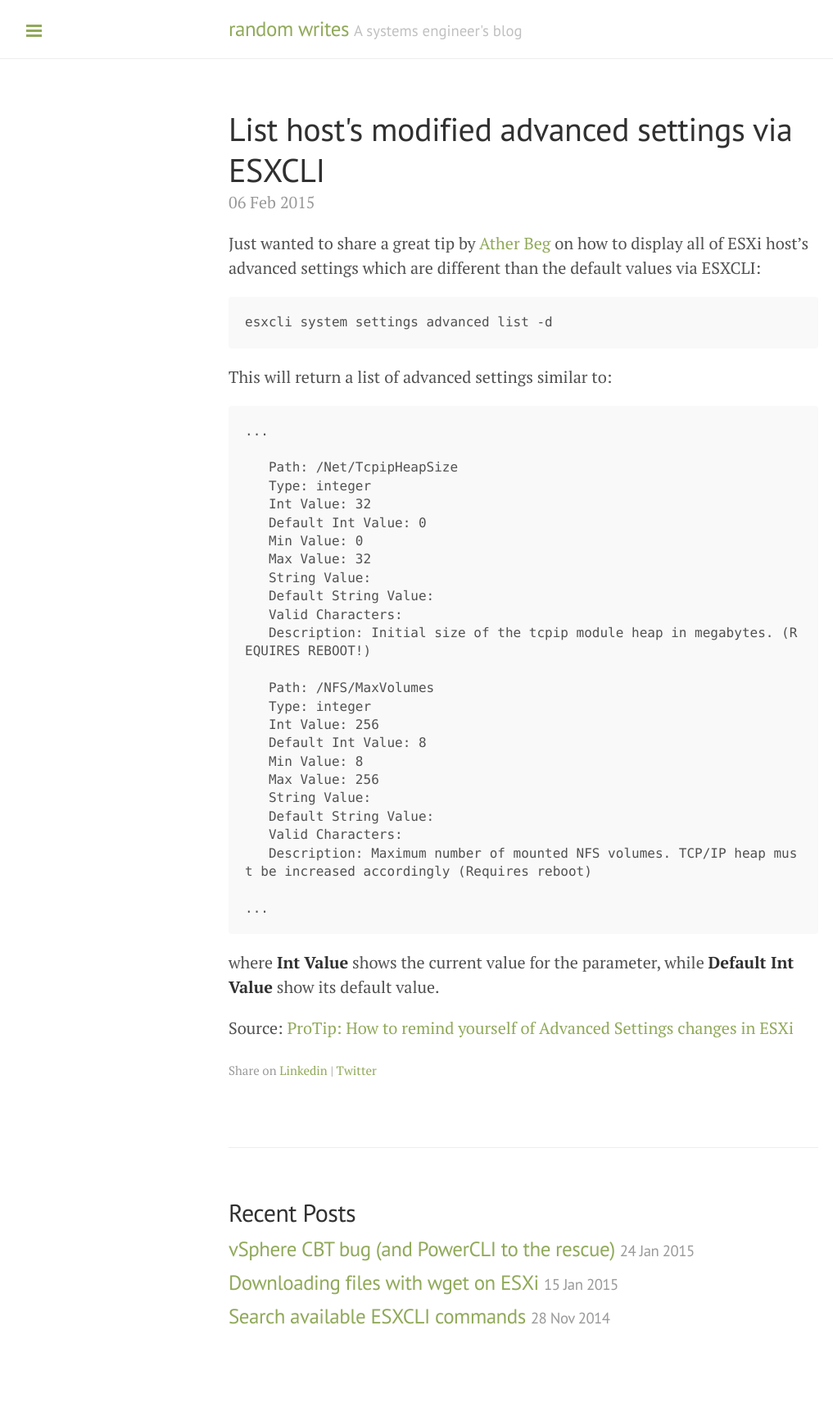
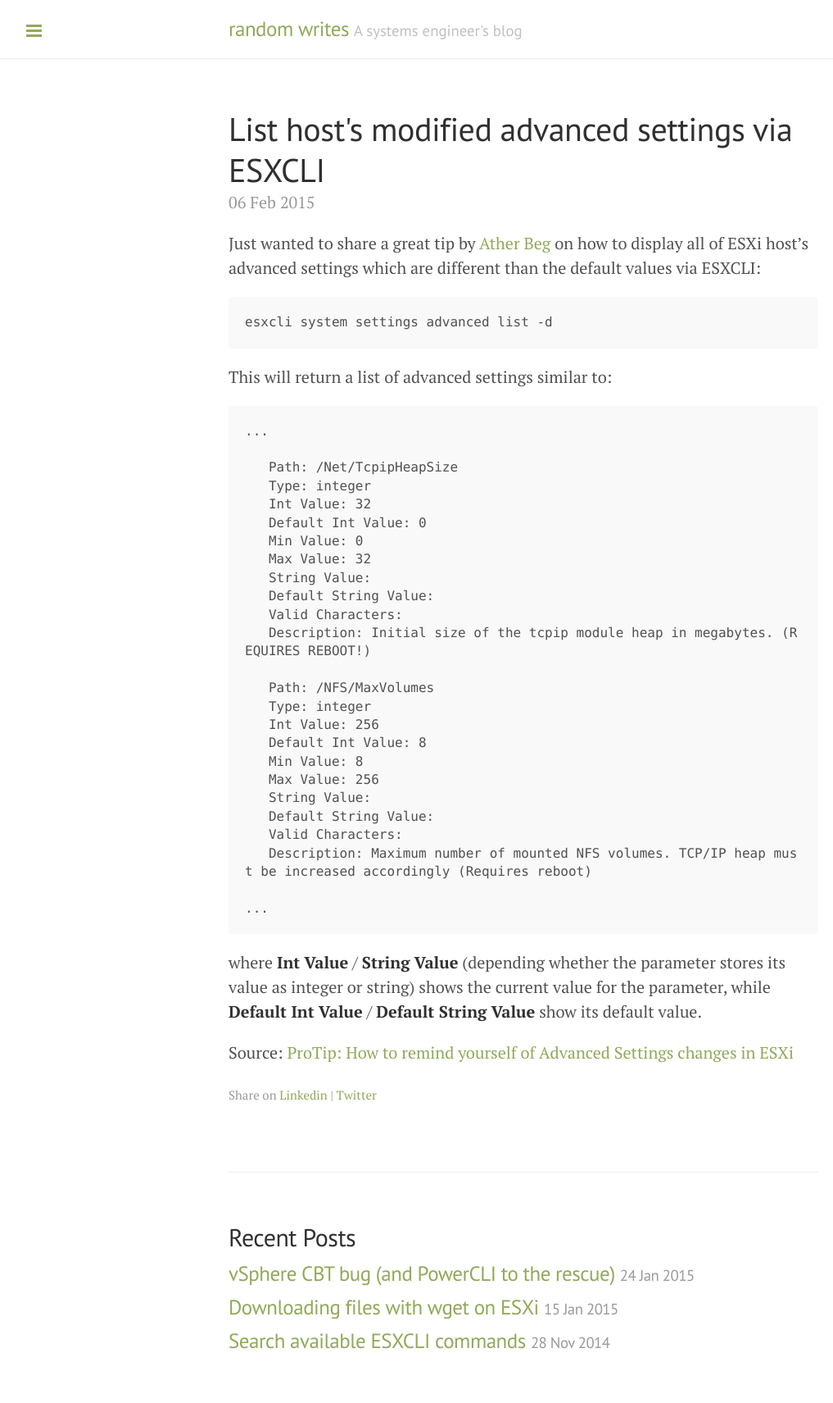
Before and after one commit to nilic/nilic.github.io, a Jekyll site: the page built from _posts/2015-02-06-list-modified-advanced-settings-via-esxcli.md, in a window 1280 px wide. Shown: the whole page at 82% size, without its empty margins (1-1018 px from the left). Built offline with Jekyll 4.4.1, drawn with Linux system fonts in a browser that asks for light colours; nearby versions of some CDN libraries; Markdown is read by kramdown in place of the engine named in the settings; before the commit the page ends 1681 px from its top, so only the background shows below that.

Commit message:
small update to the last post

````diff
--- a/_posts/2015-02-06-list-modified-advanced-settings-via-esxcli.md
+++ b/_posts/2015-02-06-list-modified-advanced-settings-via-esxcli.md
@@ -40,6 +40,6 @@ This will return a list of advanced settings similar to:
 ...
 ```
 
-where __Int Value__ shows the current value for the parameter, while __Default Int Value__ show its default value.
+where __Int Value__ / __String Value__ (depending whether the parameter stores its value as integer or string) shows the current value for the parameter, while __Default Int Value__ / __Default String Value__ show its default value.
 
 Source: [ProTip: How to remind yourself of Advanced Settings changes in ESXi](http://atherbeg.com/2014/11/10/protip-how-to-remind-yourself-of-advanced-settings-changes-in-esxi/)
````
